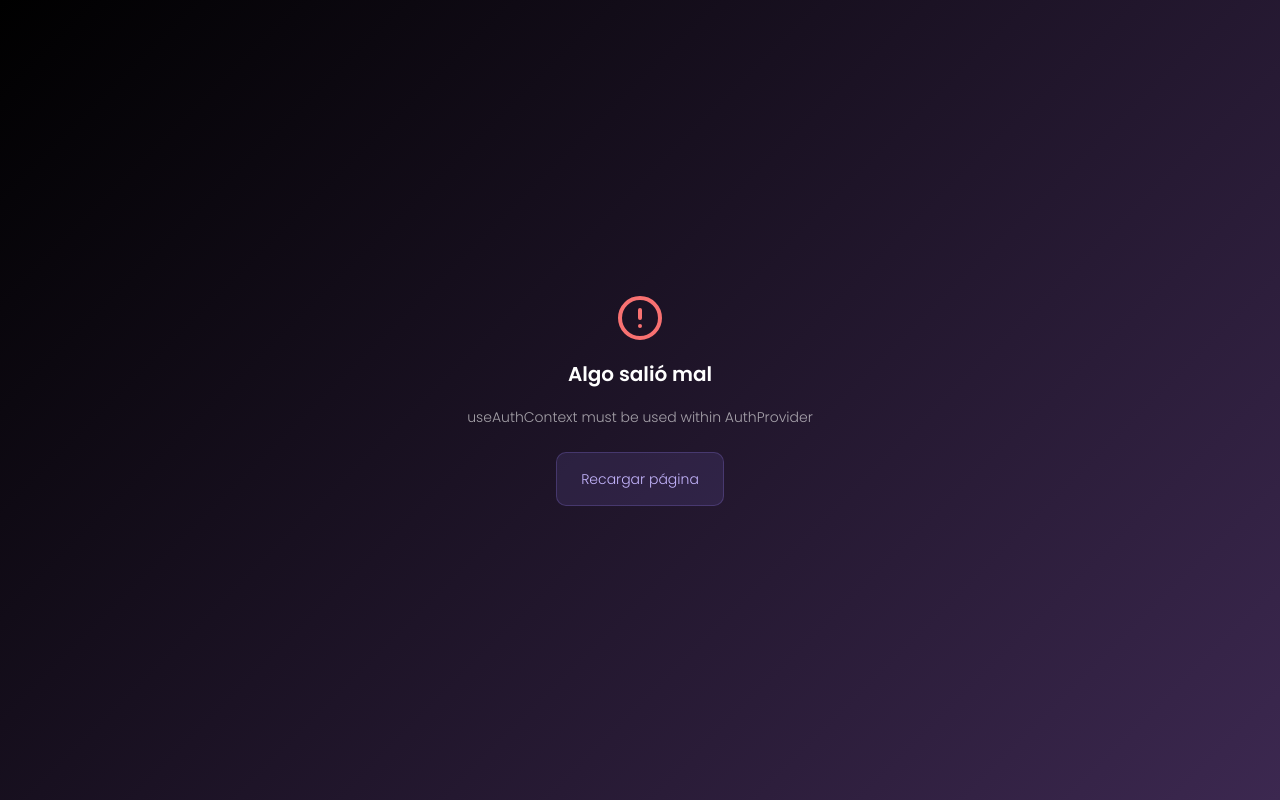
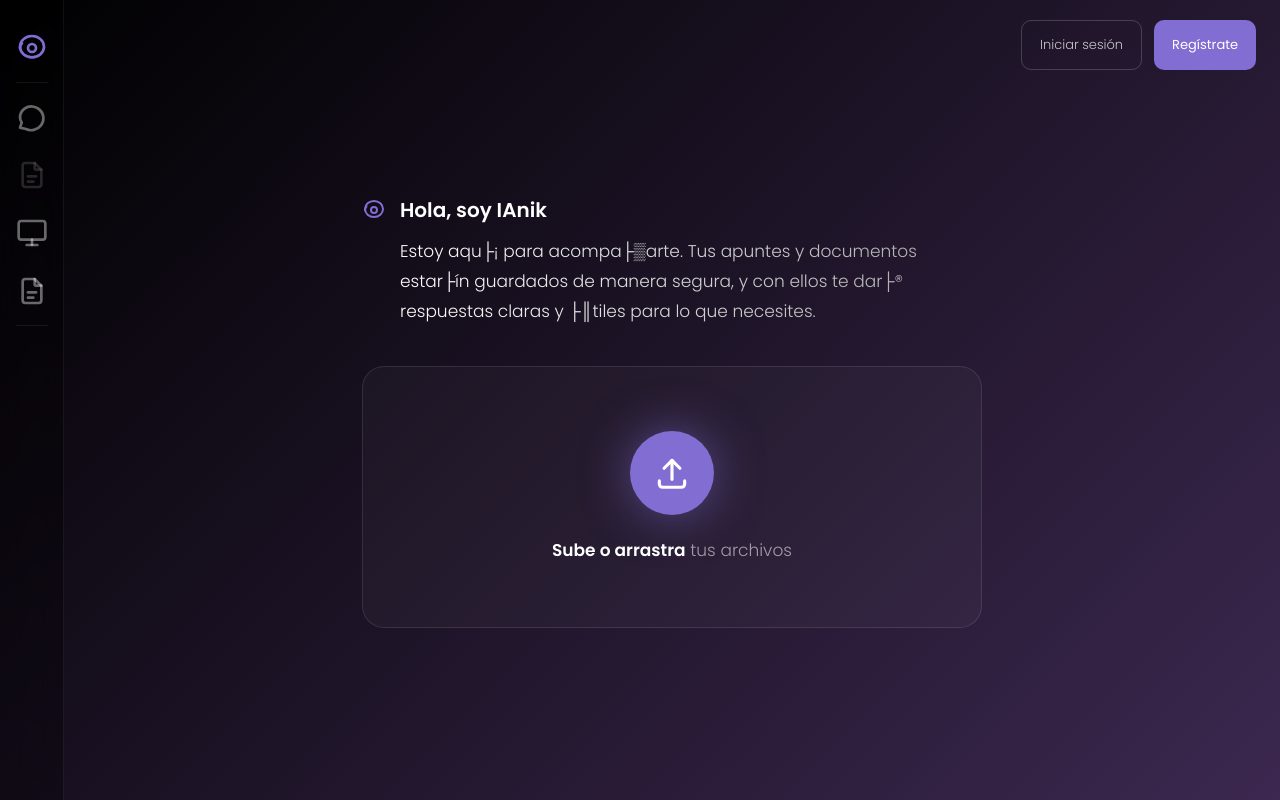
Before and after one commit to shynzx/Front_IAnik, a Next.js app: page / in a window 1280 px wide. Built offline with nearby package versions, Linux system fonts and the light colour scheme; no server answers.

Commit message:
fix: wrap app with AuthProvider in layout

```diff
--- a/app/layout.tsx
+++ b/app/layout.tsx
@@ -2,6 +2,7 @@ import type { Metadata } from "next";
 import { Poppins } from "next/font/google";
 import "@/app/globals.css";
 import ErrorBoundary from "@/components/ErrorBoundary";
+import { AuthProvider } from "@/providers/AuthProvider";
 
 const poppins = Poppins({
   weight: ["300", "400", "600"],
@@ -41,7 +42,7 @@ export default function RootLayout({
             }
           `
         }} />
-        <ErrorBoundary>{children}</ErrorBoundary>
+        <ErrorBoundary><AuthProvider>{children}</AuthProvider></ErrorBoundary>
       </body>
     </html>
   );
```
